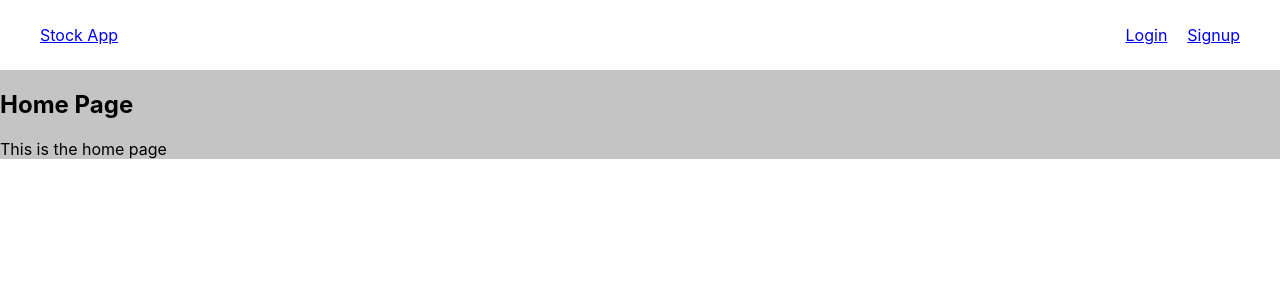
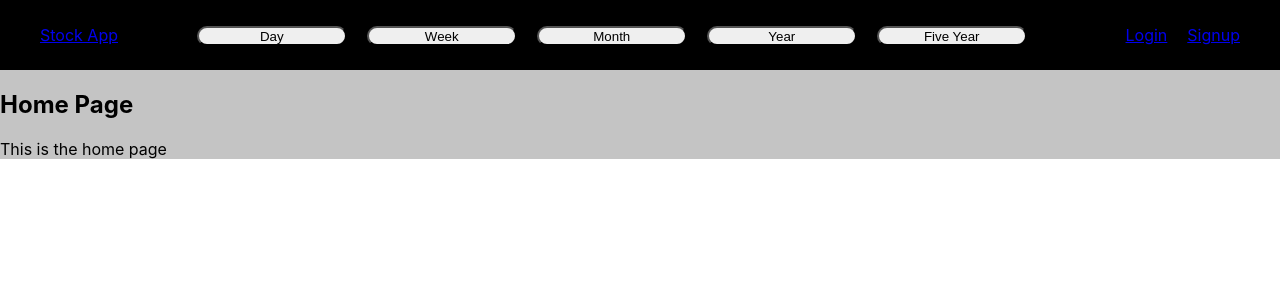
Before and after one commit to team-hack/stockapp, a React (Create React App) app: page / in a window 1280 px wide. Shown: the top 300 px of the page. Built offline with nearby package versions, Linux system fonts and the light colour scheme.

Commit message:
Rounded Button refactor

```diff
--- a/src/App.tsx
+++ b/src/App.tsx
@@ -6,7 +6,7 @@ import { Page } from "./components/Page";
 // Navbar
 import { Header } from "./components/Header";
 // Login
-import { Login } from "./components/Login"
+import { Login } from "./components/Login";
 const App = (): JSX.Element => {
   return (
     <div className="App">
--- a/src/components/Header/Header.tsx
+++ b/src/components/Header/Header.tsx
@@ -1,6 +1,6 @@
 import React from "react";
 import { Link } from "react-router-dom";
-import { HeaderMain } from "./HeaderStyled";
+import { HeaderMain, RoundedButton } from "./HeaderStyled";
 
 import "./header.styles.css";
 
@@ -9,12 +9,24 @@ import "./header.styles.css";
 // }
 
 const Header = (): JSX.Element => {
+  const data = [
+    { id: 1, title: "Day" },
+    { id: 2, title: "Week" },
+    { id: 3, title: "Month" },
+    { id: 4, title: "Year" },
+    { id: 5, title: "Five Year" },
+  ];
   return (
-    <HeaderMain dark={false}>
+    <HeaderMain dark={true}>
       <div className="left">
         <Link className="logo" to="/">
           Stock App
         </Link>
+      </div>
+      <div>
+        {data.map((d) => (
+          <RoundedButton id={`${d.id}`}>{d.title}</RoundedButton>
+        ))}
       </div>
       <div className="right">
         <Link className="login" to="/login">
--- a/src/components/Header/HeaderStyled.tsx
+++ b/src/components/Header/HeaderStyled.tsx
@@ -2,6 +2,10 @@ import styled from "styled-components";
 
 type HeaderMainProps = {
   dark: boolean;
+};
+
+type RoundedButtonProps = {
+  id: string;
 };
 
 export const HeaderMain = styled.header<HeaderMainProps>`
@@ -13,3 +17,20 @@ export const HeaderMain = styled.header<HeaderMainProps>`
   justify-content: space-between;
   color: white;
 `;
+
+export const RoundedButton = styled.button<RoundedButtonProps>`
+  width: 150px;
+  height: 20px;
+  border-radius: 10px;
+  margin-right: 20px;
+  color: black;
+  &:hover {
+    background: black;
+    color: white;
+    cursor: pointer;
+  }
+`;
+
+RoundedButton.defaultProps = {
+  id: "",
+};
--- a/src/components/Page/Page.tsx
+++ b/src/components/Page/Page.tsx
@@ -2,14 +2,11 @@ import React from "react";
 import "./page.css";
 
 interface PageProps {
-  title?: string;
-  content?: string;
+  title: string;
+  content: string;
 }
 
-const Page = ({
-  title = "Default Page",
-  content = "Hello World",
-}: PageProps): JSX.Element => {
+const Page = ({ title, content }: PageProps): JSX.Element => {
   return (
     <>
       <h2>{title}</h2>
```
